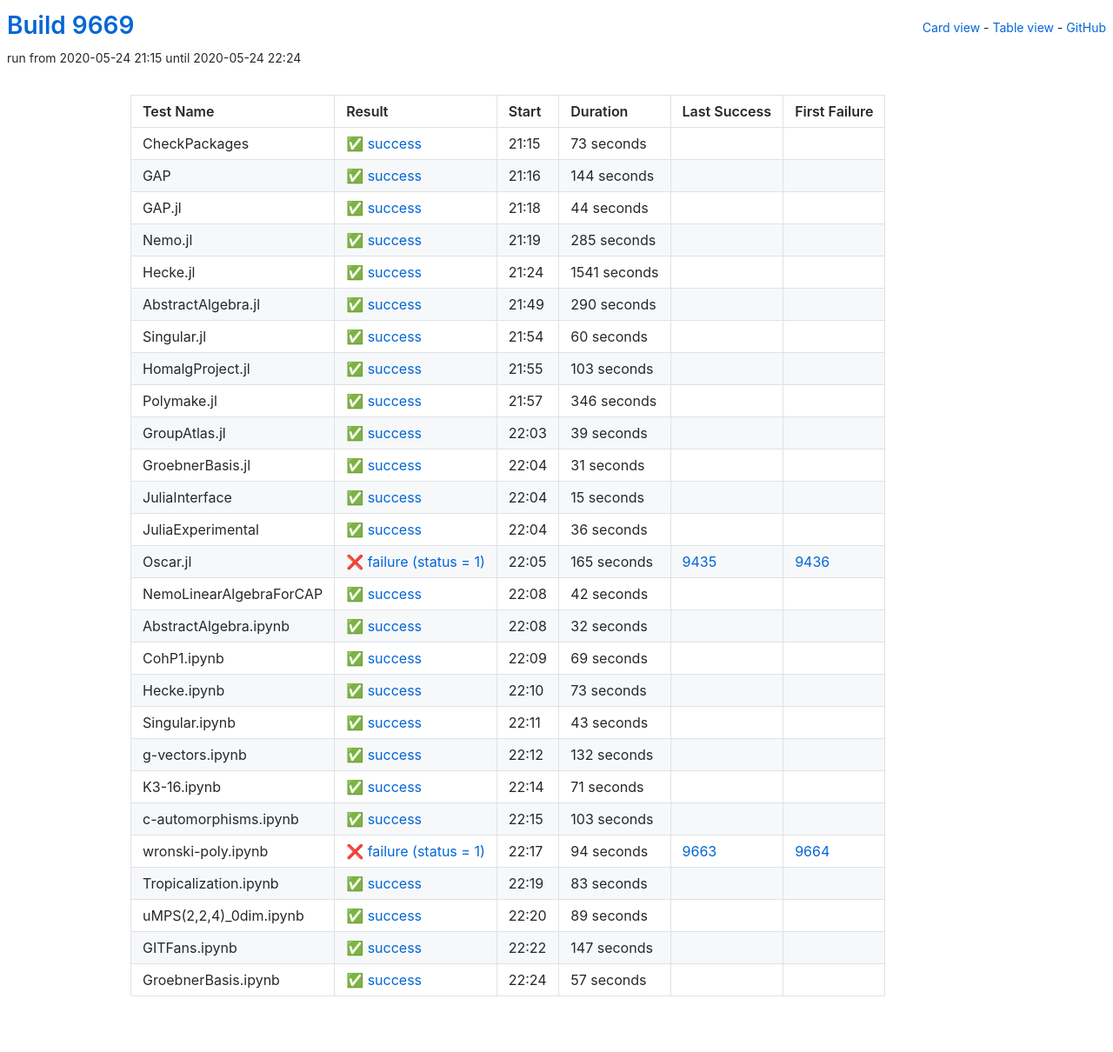
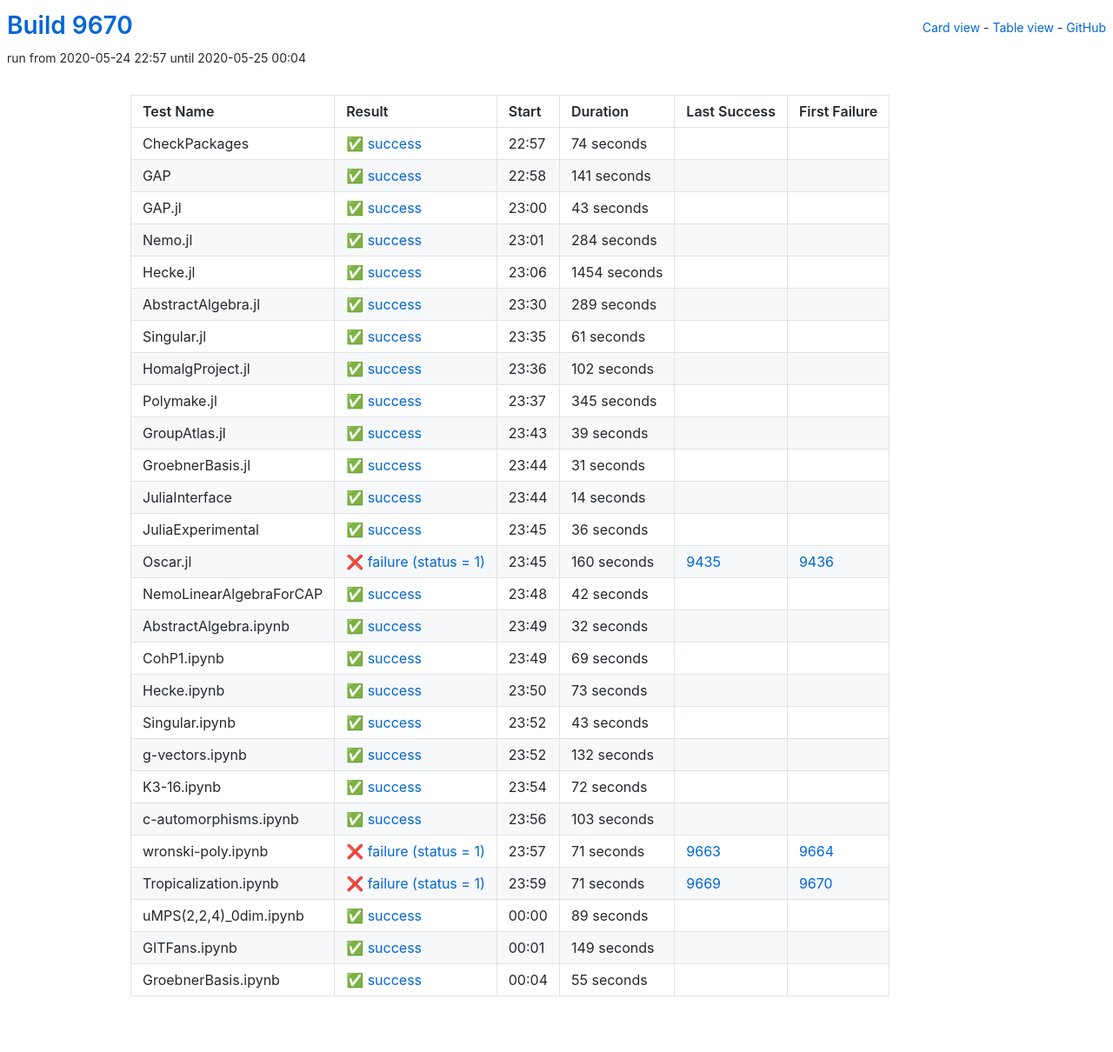
Before and after one commit to oscar-system/oscar-ci-status, a Jekyll site: the page built from table.html, in a window 1280 px wide. Shown: the whole page at 87% size. Built offline with Jekyll 4.4.1, drawn with Linux system fonts in a browser that asks for light colours.

Commit message:
Build 9670

```diff
--- a/_data/ci.yml
+++ b/_data/ci.yml
@@ -1,113 +1,113 @@
-build: 9669
-build_url: https://oscarci.mathematik.uni-kl.de/job/oscar/9669/
+build: 9670
+build_url: https://oscarci.mathematik.uni-kl.de/job/oscar/9670/
 job: oscar
 tests:
-- duration: 73
+- duration: 74
   exitcode: 0
   first_failure: false
   first_failure_url: null
   id: checkpackages
   last_success: false
   last_success_url: null
-  log: https://oscarci.mathematik.uni-kl.de/job/oscar/9669/artifact/logs/build-9669/CheckPackages.log
+  log: https://oscarci.mathematik.uni-kl.de/job/oscar/9670/artifact/logs/build-9670/CheckPackages.log
   name: CheckPackages
-  start: 2020-05-24 21:15
+  start: 2020-05-24 22:57
   status: success
   success: true
-- duration: 144
+- duration: 141
   exitcode: 0
   first_failure: false
   first_failure_url: null
   id: gap
   last_success: false
   last_success_url: null
-  log: https://oscarci.mathematik.uni-kl.de/job/oscar/9669/artifact/logs/build-9669/GAP.log
+  log: https://oscarci.mathematik.uni-kl.de/job/oscar/9670/artifact/logs/build-9670/GAP.log
   name: GAP
-  start: 2020-05-24 21:16
+  start: 2020-05-24 22:58
   status: success
   success: true
-- duration: 44
+- duration: 43
   exitcode: 0
   first_failure: false
   first_failure_url: null
   id: gap-jl
   last_success: false
   last_success_url: null
-  log: https://oscarci.mathematik.uni-kl.de/job/oscar/9669/artifact/logs/build-9669/GAP.jl.log
+  log: https://oscarci.mathematik.uni-kl.de/job/oscar/9670/artifact/logs/build-9670/GAP.jl.log
   name: GAP.jl
-  start: 2020-05-24 21:18
+  start: 2020-05-24 23:00
   status: success
   success: true
-- duration: 285
+- duration: 284
   exitcode: 0
   first_failure: false
   first_failure_url: null
   id: nemo-jl
   last_success: false
   last_success_url: null
-  log: https://oscarci.mathematik.uni-kl.de/job/oscar/9669/artifact/logs/build-9669/Nemo.jl.log
+  log: https://oscarci.mathematik.uni-kl.de/job/oscar/9670/artifact/logs/build-9670/Nemo.jl.log
   name: Nemo.jl
-  start: 2020-05-24 21:19
+  start: 2020-05-24 23:01
   status: success
   success: true
-- duration: 1541
+- duration: 1454
   exitcode: 0
   first_failure: false
   first_failure_url: null
   id: hecke-jl
   last_success: false
   last_success_url: null
-  log: https://oscarci.mathematik.uni-kl.de/job/oscar/9669/artifact/logs/build-9669/Hecke.jl.log
+  log: https://oscarci.mathematik.uni-kl.de/job/oscar/9670/artifact/logs/build-9670/Hecke.jl.log
   name: Hecke.jl
-  start: 2020-05-24 21:24
+  start: 2020-05-24 23:06
   status: success
   success: true
-- duration: 290
+- duration: 289
   exitcode: 0
   first_failure: false
   first_failure_url: null
   id: abstractalgebra-jl
   last_success: false
   last_success_url: null
-  log: https://oscarci.mathematik.uni-kl.de/job/oscar/9669/artifact/logs/build-9669/AbstractAlgebra.jl.log
+  log: https://oscarci.mathematik.uni-kl.de/job/oscar/9670/artifact/logs/build-9670/AbstractAlgebra.jl.log
   name: AbstractAlgebra.jl
-  start: 2020-05-24 21:49
+  start: 2020-05-24 23:30
   status: success
   success: true
-- duration: 60
+- duration: 61
   exitcode: 0
   first_failure: false
   first_failure_url: null
   id: singular-jl
   last_success: false
   last_success_url: null
-  log: https://oscarci.mathematik.uni-kl.de/job/oscar/9669/artifact/logs/build-9669/Singular.jl.log
+  log: https://oscarci.mathematik.uni-kl.de/job/oscar/9670/artifact/logs/build-9670/Singular.jl.log
   name: Singular.jl
-  start: 2020-05-24 21:54
+  start: 2020-05-24 23:35
   status: success
   success: true
-- duration: 103
+- duration: 102
   exitcode: 0
   first_failure: false
   first_failure_url: null
   id: homalgproject-jl
   last_success: false
   last_success_url: null
-  log: https://oscarci.mathematik.uni-kl.de/job/oscar/9669/artifact/logs/build-9669/HomalgProject.jl.log
+  log: https://oscarci.mathematik.uni-kl.de/job/oscar/9670/artifact/logs/build-9670/HomalgProject.jl.log
   name: HomalgProject.jl
-  start: 2020-05-24 21:55
+  start: 2020-05-24 23:36
   status: success
   success: true
-- duration: 346
+- duration: 345
   exitcode: 0
   first_failure: false
   first_failure_url: null
   id: polymake-jl
   last_success: false
   last_success_url: null
-  log: https://oscarci.mathematik.uni-kl.de/job/oscar/9669/artifact/logs/build-9669/Polymake.jl.log
+  log: https://oscarci.mathematik.uni-kl.de/job/oscar/9670/artifact/logs/build-9670/Polymake.jl.log
   name: Polymake.jl
-  start: 2020-05-24 21:57
+  start: 2020-05-24 23:37
   status: success
   success: true
 - duration: 39
@@ -117,9 +117,9 @@
   id: groupatlas-jl
   last_success: false
   last_success_url: null
-  log: https://oscarci.mathematik.uni-kl.de/job/oscar/9669/artifact/logs/build-9669/GroupAtlas.jl.log
+  log: https://oscarci.mathematik.uni-kl.de/job/oscar/9670/artifact/logs/build-9670/GroupAtlas.jl.log
   name: GroupAtlas.jl
-  start: 2020-05-24 22:03
+  start: 2020-05-24 23:43
   status: success
   success: true
 - duration: 31
@@ -129,21 +129,21 @@
   id: groebnerbasis-jl
   last_success: false
   last_success_url: null
-  log: https://oscarci.mathematik.uni-kl.de/job/oscar/9669/artifact/logs/build-9669/GroebnerBasis.jl.log
+  log: https://oscarci.mathematik.uni-kl.de/job/oscar/9670/artifact/logs/build-9670/GroebnerBasis.jl.log
   name: GroebnerBasis.jl
-  start: 2020-05-24 22:04
+  start: 2020-05-24 23:44
   status: success
   success: true
-- duration: 15
+- duration: 14
   exitcode: 0
   first_failure: false
   first_failure_url: null
   id: juliainterface
   last_success: false
   last_success_url: null
-  log: https://oscarci.mathematik.uni-kl.de/job/oscar/9669/artifact/logs/build-9669/JuliaInterface.log
+  log: https://oscarci.mathematik.uni-kl.de/job/oscar/9670/artifact/logs/build-9670/JuliaInterface.log
   name: JuliaInterface
-  start: 2020-05-24 22:04
+  start: 2020-05-24 23:44
   status: success
   success: true
 - duration: 36
@@ -153,21 +153,21 @@
   id: juliaexperimental
   last_success: false
   last_success_url: null
-  log: https://oscarci.mathematik.uni-kl.de/job/oscar/9669/artifact/logs/build-9669/JuliaExperimental.log
+  log: https://oscarci.mathematik.uni-kl.de/job/oscar/9670/artifact/logs/build-9670/JuliaExperimental.log
   name: JuliaExperimental
-  start: 2020-05-24 22:04
+  start: 2020-05-24 23:45
   status: success
   success: true
-- duration: 165
+- duration: 160
   exitcode: 1
   first_failure: 9436
   first_failure_url: https://oscarci.mathematik.uni-kl.de/job/oscar/9436/
   id: oscar-jl
   last_success: 9435
   last_success_url: https://oscarci.mathematik.uni-kl.de/job/oscar/9435/
-  log: https://oscarci.mathematik.uni-kl.de/job/oscar/9669/artifact/logs/build-9669/Oscar.jl.log
+  log: https://oscarci.mathematik.uni-kl.de/job/oscar/9670/artifact/logs/build-9670/Oscar.jl.log
   name: Oscar.jl
-  start: 2020-05-24 22:05
+  start: 2020-05-24 23:45
   status: failure
   success: false
 - duration: 42
@@ -177,9 +177,9 @@
   id: nemolinearalgebraforcap
   last_success: false
   last_success_url: null
-  log: https://oscarci.mathematik.uni-kl.de/job/oscar/9669/artifact/logs/build-9669/NemoLinearAlgebraForCAP.log
+  log: https://oscarci.mathematik.uni-kl.de/job/oscar/9670/artifact/logs/build-9670/NemoLinearAlgebraForCAP.log
   name: NemoLinearAlgebraForCAP
-  start: 2020-05-24 22:08
+  start: 2020-05-24 23:48
   status: success
   success: true
 - duration: 32
@@ -189,9 +189,9 @@
   id: abstractalgebra-ipynb
   last_success: false
   last_success_url: null
-  log: https://oscarci.mathematik.uni-kl.de/job/oscar/9669/artifact/logs/build-9669/AbstractAlgebra.ipynb.log
+  log: https://oscarci.mathematik.uni-kl.de/job/oscar/9670/artifact/logs/build-9670/AbstractAlgebra.ipynb.log
   name: AbstractAlgebra.ipynb
-  start: 2020-05-24 22:08
+  start: 2020-05-24 23:49
   status: success
   success: true
 - duration: 69
@@ -201,9 +201,9 @@
   id: cohp1-ipynb
   last_success: false
   last_success_url: null
-  log: https://oscarci.mathematik.uni-kl.de/job/oscar/9669/artifact/logs/build-9669/CohP1.ipynb.log
+  log: https://oscarci.mathematik.uni-kl.de/job/oscar/9670/artifact/logs/build-9670/CohP1.ipynb.log
   name: CohP1.ipynb
-  start: 2020-05-24 22:09
+  start: 2020-05-24 23:49
   status: success
   success: true
 - duration: 73
@@ -213,9 +213,9 @@
   id: hecke-ipynb
   last_success: false
   last_success_url: null
-  log: https://oscarci.mathematik.uni-kl.de/job/oscar/9669/artifact/logs/build-9669/Hecke.ipynb.log
+  log: https://oscarci.mathematik.uni-kl.de/job/oscar/9670/artifact/logs/build-9670/Hecke.ipynb.log
   name: Hecke.ipynb
-  start: 2020-05-24 22:10
+  start: 2020-05-24 23:50
   status: success
   success: true
 - duration: 43
@@ -225,9 +225,9 @@
   id: singular-ipynb
   last_success: false
   last_success_url: null
-  log: https://oscarci.mathematik.uni-kl.de/job/oscar/9669/artifact/logs/build-9669/Singular.ipynb.log
+  log: https://oscarci.mathematik.uni-kl.de/job/oscar/9670/artifact/logs/build-9670/Singular.ipynb.log
   name: Singular.ipynb
-  start: 2020-05-24 22:11
+  start: 2020-05-24 23:52
   status: success
   success: true
 - duration: 132
@@ -237,21 +237,21 @@
   id: g-vectors-ipynb
   last_success: false
   last_success_url: null
-  log: https://oscarci.mathematik.uni-kl.de/job/oscar/9669/artifact/logs/build-9669/g-vectors.ipynb.log
+  log: https://oscarci.mathematik.uni-kl.de/job/oscar/9670/artifact/logs/build-9670/g-vectors.ipynb.log
   name: g-vectors.ipynb
-  start: 2020-05-24 22:12
+  start: 2020-05-24 23:52
   status: success
   success: true
-- duration: 71
+- duration: 72
   exitcode: 0
   first_failure: false
   first_failure_url: null
   id: k3-16-ipynb
   last_success: false
   last_success_url: null
-  log: https://oscarci.mathematik.uni-kl.de/job/oscar/9669/artifact/logs/build-9669/K3-16.ipynb.log
+  log: https://oscarci.mathematik.uni-kl.de/job/oscar/9670/artifact/logs/build-9670/K3-16.ipynb.log
   name: K3-16.ipynb
-  start: 2020-05-24 22:14
+  start: 2020-05-24 23:54
   status: success
   success: true
 - duration: 103
@@ -261,35 +261,35 @@
   id: c-automorphisms-ipynb
   last_success: false
   last_success_url: null
-  log: https://oscarci.mathematik.uni-kl.de/job/oscar/9669/artifact/logs/build-9669/c-automorphisms.ipynb.log
+  log: https://oscarci.mathematik.uni-kl.de/job/oscar/9670/artifact/logs/build-9670/c-automorphisms.ipynb.log
   name: c-automorphisms.ipynb
-  start: 2020-05-24 22:15
+  start: 2020-05-24 23:56
   status: success
   success: true
-- duration: 94
+- duration: 71
   exitcode: 1
   first_failure: 9664
   first_failure_url: https://oscarci.mathematik.uni-kl.de/job/oscar/9664/
   id: wronski-poly-ipynb
   last_success: 9663
   last_success_url: https://oscarci.mathematik.uni-kl.de/job/oscar/9663/
-  log: https://oscarci.mathematik.uni-kl.de/job/oscar/9669/artifact/logs/build-9669/wronski-poly.ipynb.log
+  log: https://oscarci.mathematik.uni-kl.de/job/oscar/9670/artifact/logs/build-9670/wronski-poly.ipynb.log
   name: wronski-poly.ipynb
-  start: 2020-05-24 22:17
+  start: 2020-05-24 23:57
   status: failure
   success: false
-- duration: 83
-  exitcode: 0
-  first_failure: false
-  first_failure_url: null
+- duration: 71
+  exitcode: 1
+  first_failure: 9670
+  first_failure_url: https://oscarci.mathematik.uni-kl.de/job/oscar/9670/
   id: tropicalization-ipynb
-  last_success: false
-  last_success_url: null
-  log: https://oscarci.mathematik.uni-kl.de/job/oscar/9669/artifact/logs/build-9669/Tropicalization.ipynb.log
+  last_success: 9669
+  last_success_url: https://oscarci.mathematik.uni-kl.de/job/oscar/9669/
+  log: https://oscarci.mathematik.uni-kl.de/job/oscar/9670/artifact/logs/build-9670/Tropicalization.ipynb.log
   name: Tropicalization.ipynb
-  start: 2020-05-24 22:19
-  status: success
-  success: true
+  start: 2020-05-24 23:59
+  status: failure
+  success: false
 - duration: 89
   exitcode: 0
   first_failure: false
@@ -297,32 +297,32 @@
   id: umps-2-2-4-0dim-ipynb
   last_success: false
   last_success_url: null
-  log: https://oscarci.mathematik.uni-kl.de/job/oscar/9669/artifact/logs/build-9669/uMPS-2-2-4-_0dim.ipynb.log
+  log: https://oscarci.mathematik.uni-kl.de/job/oscar/9670/artifact/logs/build-9670/uMPS-2-2-4-_0dim.ipynb.log
   name: uMPS(2,2,4)_0dim.ipynb
-  start: 2020-05-24 22:20
+  start: 2020-05-25 00:00
   status: success
   success: true
-- duration: 147
+- duration: 149
   exitcode: 0
   first_failure: false
   first_failure_url: null
   id: gitfans-ipynb
   last_success: false
   last_success_url: null
-  log: https://oscarci.mathematik.uni-kl.de/job/oscar/9669/artifact/logs/build-9669/GITFans.ipynb.log
+  log: https://oscarci.mathematik.uni-kl.de/job/oscar/9670/artifact/logs/build-9670/GITFans.ipynb.log
   name: GITFans.ipynb
-  start: 2020-05-24 22:22
+  start: 2020-05-25 00:01
   status: success
   success: true
-- duration: 57
+- duration: 55
   exitcode: 0
   first_failure: false
   first_failure_url: null
   id: groebnerbasis-ipynb
   last_success: false
   last_success_url: null
-  log: https://oscarci.mathematik.uni-kl.de/job/oscar/9669/artifact/logs/build-9669/GroebnerBasis.ipynb.log
+  log: https://oscarci.mathematik.uni-kl.de/job/oscar/9670/artifact/logs/build-9670/GroebnerBasis.ipynb.log
   name: GroebnerBasis.ipynb
-  start: 2020-05-24 22:24
+  start: 2020-05-25 00:04
   status: success
   success: true
```
Also changed, not shown: README.md.
